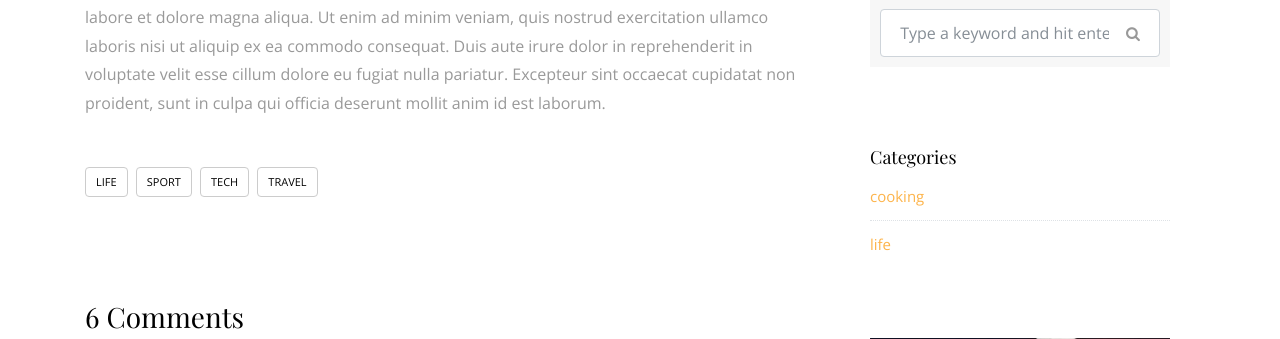
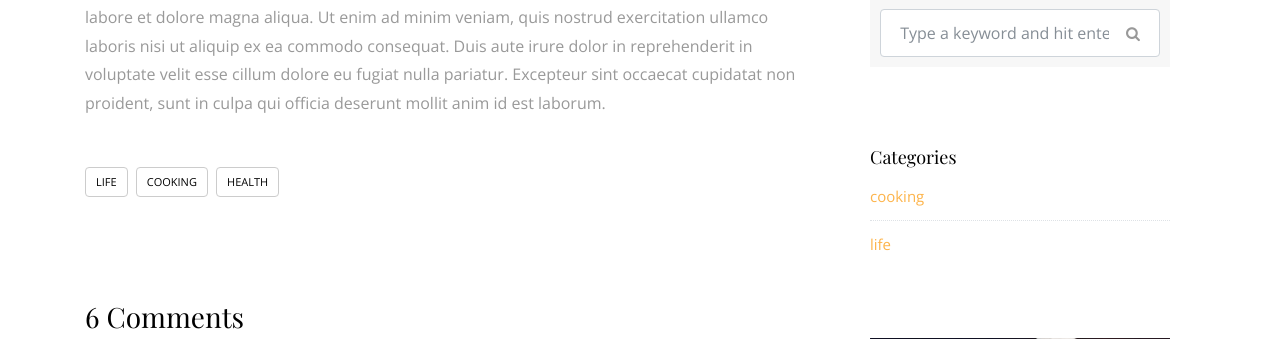
Before and after one commit to narijeong/django_restaurant, a Django app: page /blog/1 in a window 1280 px wide. Shown: the part 778-1117 px from the top of the page. Run offline with Django 3.2, Linux system fonts and the light colour scheme; data comes from the database, SQL or seed files in the repository; both versions use the stored data as it was after the commit; parts of the project's set-up code (start-up, migrations or seed data) failed here and were passed over; some libraries are stand-ins or nearby versions; some web fonts are replaced.

Commit message:
add tagging feature to blog

```diff
--- a/blog/models.py
+++ b/blog/models.py
@@ -1,6 +1,7 @@
 from django.db import models
 from django.utils import timezone
 from django.contrib.auth.models import User
+from taggit.managers import TaggableManager
 
 # Create your models here.
 class Post(models.Model):
@@ -9,9 +10,9 @@ class Post(models.Model):
     # when deleing autho, delete a post too (cascade delete)
     author = models.ForeignKey(User, on_delete=models.CASCADE)
     created = models.DateTimeField(default=timezone.now)
-    # tags =
     category = models.ForeignKey('Category', on_delete=models.SET_NULL, null=True)
     image = models.ImageField(upload_to='blog/', blank=True, null=True)
+    tags = TaggableManager(blank=True)
 
     class Meta:
         verbose_name = 'post'
--- a/blog/templates/Post/post_detail.html
+++ b/blog/templates/Post/post_detail.html
@@ -31,10 +31,9 @@
                 <p>{{post_detail.content}}</p>
                 <div class="tag-widget post-tag-container mb-5 mt-5">
                   <div class="tagcloud">
-                    <a href="#" class="tag-cloud-link">Life</a>
-                    <a href="#" class="tag-cloud-link">Sport</a>
-                    <a href="#" class="tag-cloud-link">Tech</a>
-                    <a href="#" class="tag-cloud-link">Travel</a>
+                    {% for tag in post_detail.tags.all%}
+                      <a href="#" class="tag-cloud-link">{{tag.name}}</a>
+                    {% endfor %}
                   </div>
                 </div>
 
--- a/project/settings.py
+++ b/project/settings.py
@@ -37,6 +37,7 @@ INSTALLED_APPS = [
     'django.contrib.sessions',
     'django.contrib.messages',
     'django.contrib.staticfiles',
+    'taggit',
     'meals',
     'reservation',
     'blog',
```
Also changed, not shown: blog/migrations/0003_post_tags.py (added), db.sqlite3.
